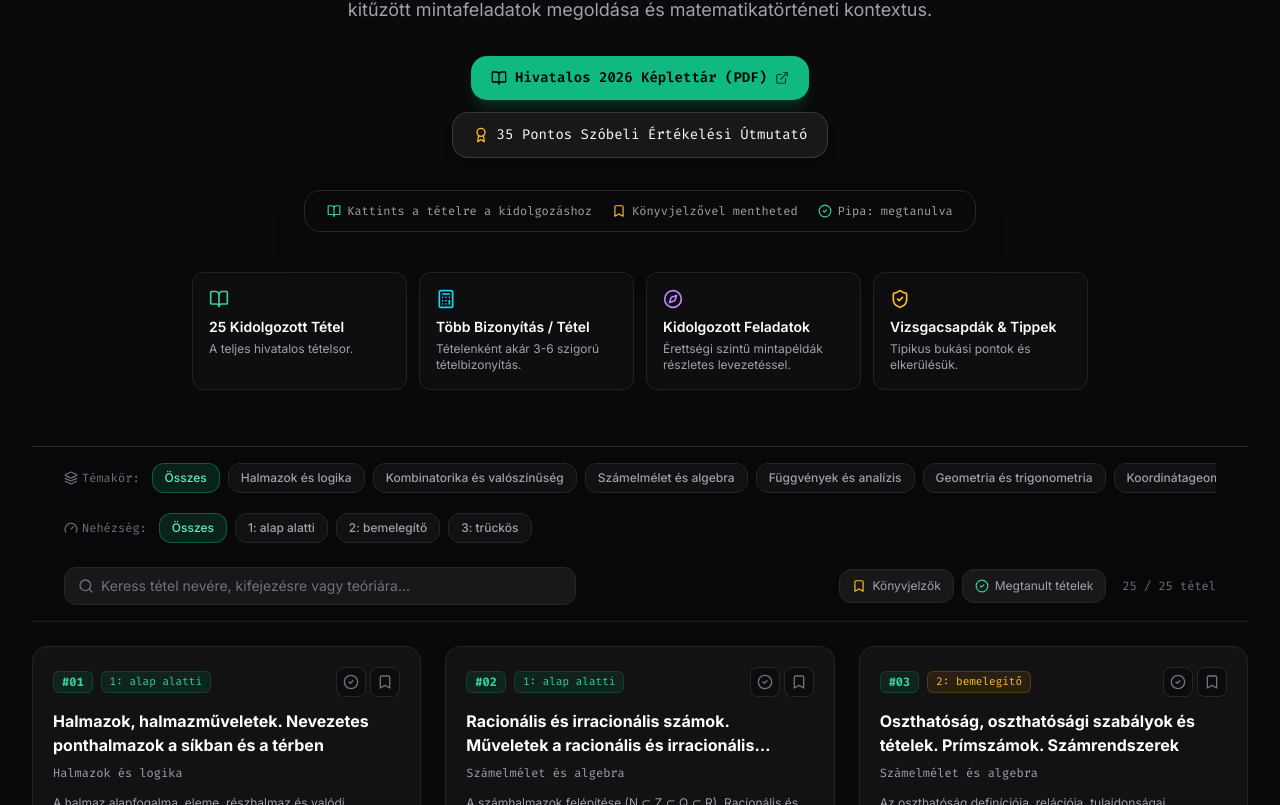
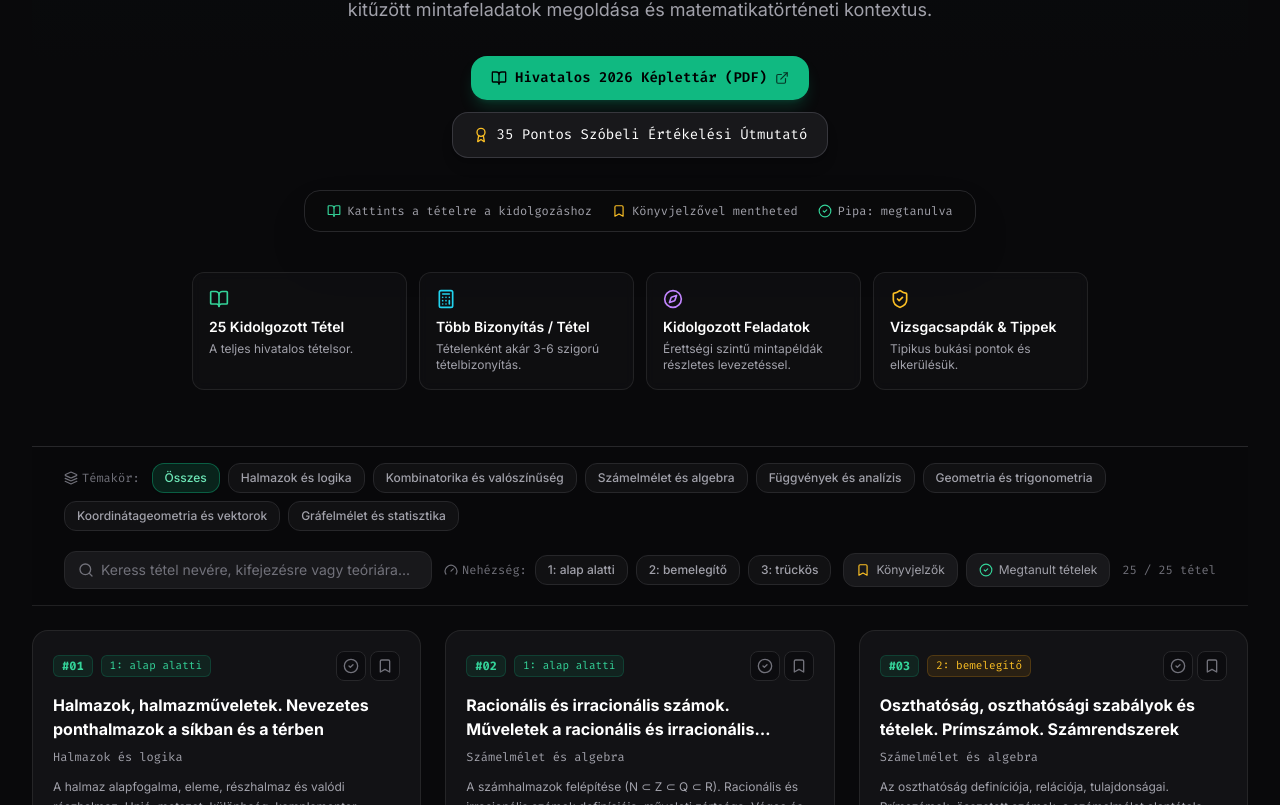
Before and after one commit to FPeter99/emelt-matek-szobeli, a React (Vite) app: page / in a window 1280 px wide. Shown: the part 411-1216 px from the top of the page. Built offline with nearby package versions, Linux system fonts and the light colour scheme.

Commit message:
Improve difficulty filter UX and wrap category chips.

```diff
--- a/src/App.tsx
+++ b/src/App.tsx
@@ -23,10 +23,12 @@ const readStoredIds = (key: string): string[] => {
   }
 };
 
+const difficultyLevel = (d: string): number => Number(d[0]);
+
 const EMPTY_FILTERS: FilterState = {
   searchQuery: '',
   category: 'Összes',
-  difficulty: 'Összes',
+  difficulty: null,
   onlyFavorites: false,
   onlyCompleted: false,
 };
@@ -127,8 +129,11 @@ export const App: React.FC = () => {
         return false;
       }
 
-      // Difficulty filter
-      if (filterState.difficulty !== 'Összes' && t.difficulty !== filterState.difficulty) {
+      // Difficulty filter: selected level includes all easier ones (1 / 1+2 / all)
+      if (
+        filterState.difficulty !== null &&
+        difficultyLevel(t.difficulty) > difficultyLevel(filterState.difficulty)
+      ) {
         return false;
       }
 
--- a/src/components/FilterBar.tsx
+++ b/src/components/FilterBar.tsx
@@ -20,14 +20,15 @@ const CATEGORIES: (Category | 'Összes')[] = [
   'Gráfelmélet és statisztika',
 ];
 
-const DIFFICULTIES: (Difficulty | 'Összes')[] = [
-  'Összes',
+const DIFFICULTIES: Difficulty[] = [
   '1: alap alatti',
   '2: bemelegítő',
   '3: trückös',
 ];
 
-const difficultyButtonClass = (diff: Difficulty | 'Összes', isActive: boolean) => {
+const difficultyLevel = (d: Difficulty): number => Number(d[0]);
+
+const difficultyButtonClass = (diff: Difficulty, isActive: boolean) => {
   if (!isActive) {
     return 'bg-zinc-900/60 border-zinc-800 text-zinc-400 hover:text-white hover:border-zinc-700';
   }
@@ -38,8 +39,6 @@ const difficultyButtonClass = (diff: Difficulty | 'Összes', isActive: boolean)
       return 'bg-amber-500/15 border-amber-500/40 text-amber-300 shadow-sm';
     case '3: trückös':
       return 'bg-rose-500/15 border-rose-500/40 text-rose-300 shadow-sm';
-    default:
-      return 'bg-emerald-500/15 border-emerald-500/40 text-emerald-300 shadow-sm';
   }
 };
 
@@ -49,12 +48,22 @@ export const FilterBar: React.FC<FilterBarProps> = ({
   totalCount,
   filteredCount,
 }) => {
+  const selectedMax = filters.difficulty ? difficultyLevel(filters.difficulty) : null;
+
+  const selectDifficulty = (diff: Difficulty) => {
+    setFilters((prev) => ({
+      ...prev,
+      // Clicking the same max again clears the filter (shows all three)
+      difficulty: prev.difficulty === diff ? null : diff,
+    }));
+  };
+
   return (
     <div className="bg-zinc-950/60 border-b border-zinc-800/80 sticky top-16 z-30 backdrop-blur-md py-4">
       <div className="max-w-7xl mx-auto px-4 sm:px-6 lg:px-8 space-y-4">
 
-        {/* Top filter row: Categories */}
-        <div className="flex items-center gap-2 overflow-x-auto pb-1 scrollbar-none text-xs">
+        {/* Categories — wrap to new lines, no horizontal scroll */}
+        <div className="flex flex-wrap items-center gap-2 text-xs">
           <span className="text-zinc-500 font-mono text-xs flex items-center gap-1 shrink-0 mr-1">
             <Layers className="w-3.5 h-3.5" /> Témakör:
           </span>
@@ -64,7 +73,7 @@ export const FilterBar: React.FC<FilterBarProps> = ({
               <button
                 key={cat}
                 onClick={() => setFilters((prev) => ({ ...prev, category: cat }))}
-                className={`px-3 py-1.5 rounded-xl font-medium transition-all whitespace-nowrap shrink-0 border ${
+                className={`px-3 py-1.5 rounded-xl font-medium transition-all whitespace-nowrap border ${
                   isActive
                     ? 'bg-emerald-500/15 border-emerald-500/40 text-emerald-300 shadow-sm'
                     : 'bg-zinc-900/60 border-zinc-800 text-zinc-400 hover:text-white hover:border-zinc-700'
@@ -76,29 +85,9 @@ export const FilterBar: React.FC<FilterBarProps> = ({
           })}
         </div>
 
-        {/* Difficulty filter row */}
-        <div className="flex items-center gap-2 overflow-x-auto pb-1 scrollbar-none text-xs">
-          <span className="text-zinc-500 font-mono text-xs flex items-center gap-1 shrink-0 mr-1">
-            <Gauge className="w-3.5 h-3.5" /> Nehézség:
-          </span>
-          {DIFFICULTIES.map((diff) => {
-            const isActive = filters.difficulty === diff;
-            return (
-              <button
-                key={diff}
-                onClick={() => setFilters((prev) => ({ ...prev, difficulty: diff }))}
-                className={`px-3 py-1.5 rounded-xl font-medium transition-all whitespace-nowrap shrink-0 border ${
-                  difficultyButtonClass(diff, isActive)
-                }`}
-              >
-                {diff}
-              </button>
-            );
-          })}
-        </div>
-
-        {/* Bottom filter row: Search + Toggle Options */}
-        <div className="flex flex-col sm:flex-row items-stretch sm:items-center justify-between gap-3 pt-1">
+        {/* Search + Difficulty + Toggles */}
+        <div className="flex flex-col gap-3 pt-1">
+          <div className="flex flex-col lg:flex-row items-stretch lg:items-center gap-3">
 
             {/* Search Box */}
             <div className="relative flex-1 max-w-lg">
@@ -121,8 +110,30 @@ export const FilterBar: React.FC<FilterBarProps> = ({
               )}
             </div>
 
+            {/* Difficulty — between search and bookmark/completed */}
+            <div className="flex flex-wrap items-center gap-2 text-xs">
+              <span className="text-zinc-500 font-mono text-xs flex items-center gap-1 shrink-0">
+                <Gauge className="w-3.5 h-3.5" /> Nehézség:
+              </span>
+              {DIFFICULTIES.map((diff) => {
+                const level = difficultyLevel(diff);
+                const isActive = selectedMax !== null && level <= selectedMax;
+                return (
+                  <button
+                    key={diff}
+                    onClick={() => selectDifficulty(diff)}
+                    className={`px-3 py-1.5 rounded-xl font-medium transition-all whitespace-nowrap border ${
+                      difficultyButtonClass(diff, isActive)
+                    }`}
+                  >
+                    {diff}
+                  </button>
+                );
+              })}
+            </div>
+
             {/* Toggle Buttons */}
-          <div className="flex items-center gap-2 overflow-x-auto text-xs">
+            <div className="flex flex-wrap items-center gap-2 text-xs lg:ml-auto">
               <button
                 onClick={() => setFilters((prev) => ({ ...prev, onlyFavorites: !prev.onlyFavorites }))}
                 className={`flex items-center gap-1.5 px-3 py-2 rounded-xl border transition-all ${
@@ -147,11 +158,11 @@ export const FilterBar: React.FC<FilterBarProps> = ({
                 <span>Megtanult tételek</span>
               </button>
 
-            <span className="text-zinc-500 text-xs font-mono ml-2">
+              <span className="text-zinc-500 text-xs font-mono ml-1">
                 {filteredCount} / {totalCount} tétel
               </span>
             </div>
-
+          </div>
         </div>
 
       </div>
--- a/src/types/math.ts
+++ b/src/types/math.ts
@@ -96,7 +96,8 @@ export interface Tetel {
 export interface FilterState {
   searchQuery: string;
   category: Category | 'Összes';
-  difficulty: Difficulty | 'Összes';
+  /** Max selected difficulty (inclusive of easier levels). null = all three. */
+  difficulty: Difficulty | null;
   onlyFavorites: boolean;
   onlyCompleted: boolean;
 }
```
Lines whose indentation alone changed are shown as unchanged.
